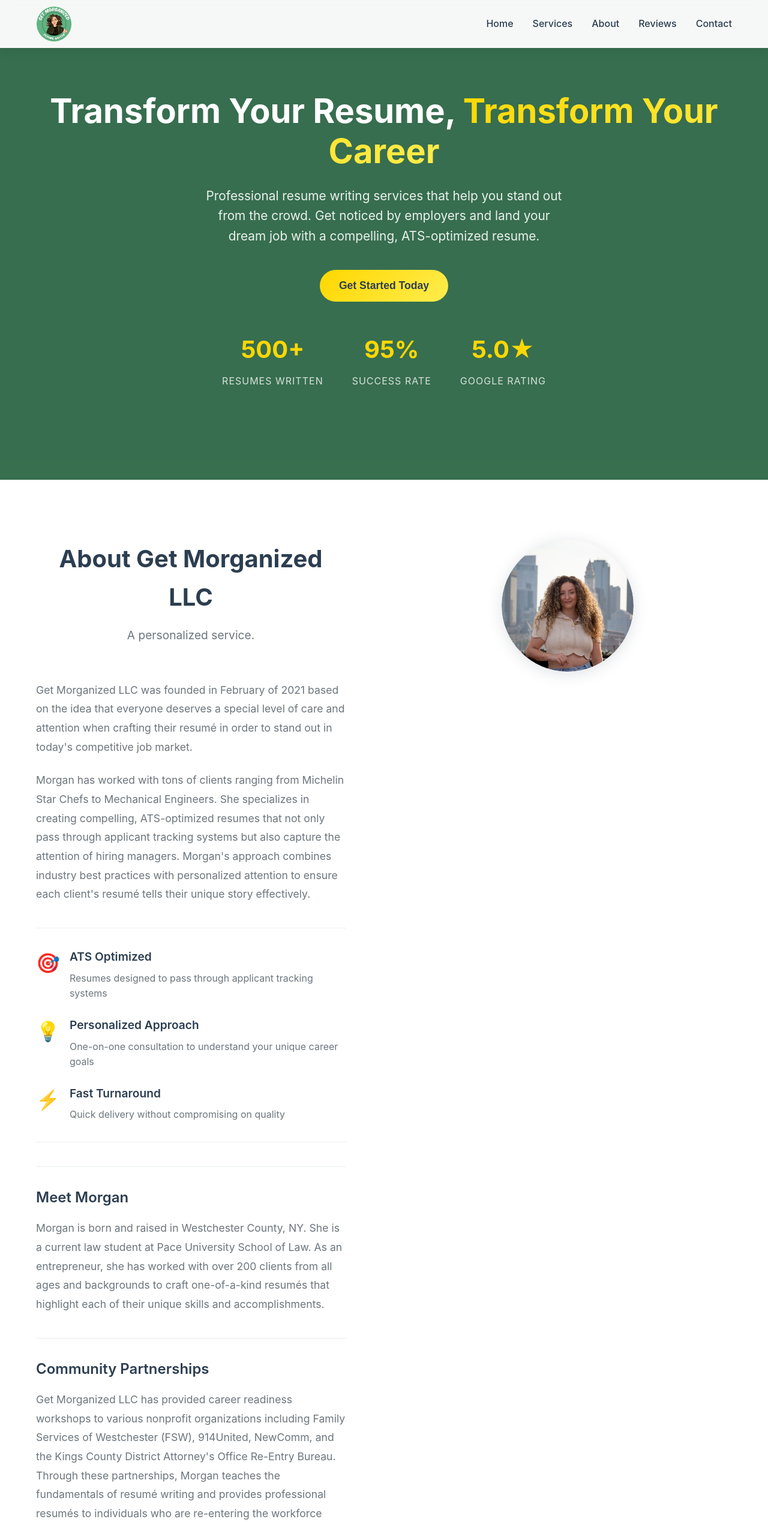
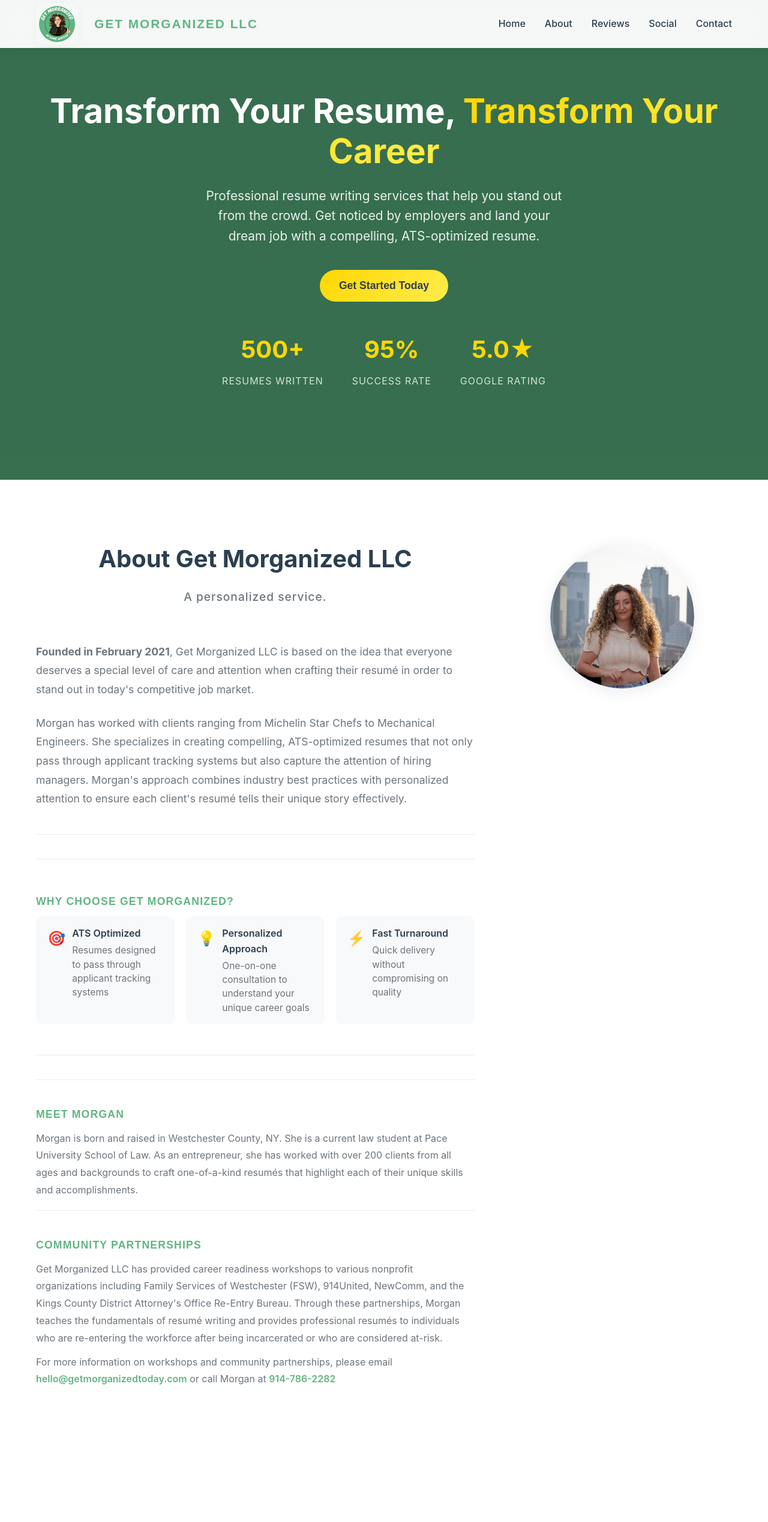
Before and after one commit to CydVilla/get-morganized, a React (Create React App) app: page / in a window 1280 px wide. Shown: the top 2538 px of the page at 60% size. Built offline with nearby package versions, Linux system fonts and the light colour scheme.

Commit message:
Refactor About and Footer components: enhance layout with flexbox, update styles for better responsiveness, and improve content structure for clarity

```diff
--- a/src/components/About.css
+++ b/src/components/About.css
@@ -4,14 +4,16 @@
 }
 
 .about-content {
-  display: grid;
-  grid-template-columns: 1fr 1fr;
-  gap: 4rem;
-  align-items: start;
+  display: flex;
+  gap: 2.5rem;
+  align-items: flex-start;
+  flex-wrap: wrap;
 }
 
 .about-text {
-  padding-right: 2rem;
+  flex: 2;
+  min-width: 300px;
+  padding-right: 1.5rem;
 }
 
 .about-description p {
@@ -29,10 +31,14 @@
 }
 
 .feature {
+  background: #f8f9fa;
+  border-radius: 10px;
+  padding: 1rem 1.2rem;
   display: flex;
   align-items: flex-start;
-  margin-bottom: 1.5rem;
-  gap: 1rem;
+  gap: 0.7rem;
+  min-width: 180px;
+  flex: 1 1 180px;
 }
 
 .feature:last-child {
@@ -40,66 +46,39 @@
 }
 
 .feature-icon {
-  font-size: 2rem;
+  font-size: 1.5rem;
   flex-shrink: 0;
+  margin-top: 0.1rem;
 }
 
 .feature-text h4 {
-  font-size: 1.2rem;
+  font-size: 1rem;
   font-weight: 600;
   color: #2c3e50;
-  margin-bottom: 0.5rem;
+  margin-bottom: 0.2rem;
 }
 
 .feature-text p {
-  font-size: 1rem;
+  font-size: 0.97rem;
   color: #6c757d;
   margin: 0;
-  line-height: 1.6;
+  line-height: 1.5;
 }
 
-.meet-morgan {
-  margin-top: 2.5rem;
-  padding-top: 2rem;
+.meet-morgan, .community-partnerships {
+  margin-top: 1.2rem;
+  padding-top: 1.2rem;
   border-top: 1px solid #e9ecef;
 }
 
-.meet-morgan h3 {
-  font-size: 1.5rem;
-  font-weight: 600;
-  color: #2c3e50;
-  margin-bottom: 1rem;
-}
-
-.meet-morgan p {
-  font-size: 1.1rem;
-  line-height: 1.8;
+.meet-morgan p, .community-partnerships p {
+  font-size: 1rem;
   color: #6c757d;
-  margin-bottom: 0;
-}
-
-.community-partnerships {
-  margin-top: 2.5rem;
-  padding-top: 2rem;
-  border-top: 1px solid #e9ecef;
-}
-
-.community-partnerships h3 {
-  font-size: 1.5rem;
-  font-weight: 600;
-  color: #2c3e50;
-  margin-bottom: 1rem;
-}
-
-.community-partnerships p {
-  font-size: 1.1rem;
-  line-height: 1.8;
-  color: #6c757d;
-  margin-bottom: 1rem;
+  margin-bottom: 0.7rem;
 }
 
 .community-partnerships a {
-  color: #667eea;
+  color: #60b583;
   text-decoration: none;
   font-weight: 600;
 }
@@ -109,30 +88,35 @@
 }
 
 .about-image {
+  flex: 1;
+  min-width: 260px;
   display: flex;
   justify-content: center;
   align-items: flex-start;
+  margin-top: 0.5rem;
   position: sticky;
   top: 100px;
+  z-index: 1;
 }
 
 .headshot-container {
-  width: 220px;
-  height: 220px;
+  width: 240px;
+  height: 240px;
   border-radius: 50%;
   overflow: hidden;
-  box-shadow: 0 4px 24px rgba(44, 62, 80, 0.15);
+  box-shadow: 0 4px 24px rgba(44, 62, 80, 0.10);
   display: flex;
   align-items: center;
   justify-content: center;
   background: #f8f9fa;
+  margin-bottom: 1.5rem;
 }
 
 .headshot-img {
   width: 100%;
   height: 100%;
   object-fit: cover;
-  object-position: 50% 30%; /* Adjust to zoom in on face */
+  object-position: 50% 30%;
   border-radius: 50%;
   display: block;
 }
@@ -142,34 +126,57 @@
   opacity: 0.7;
 }
 
-@media (max-width: 768px) {
-  .about {
-    padding: 60px 0;
+.about-tagline {
+  font-size: 1.1rem;
+  color: #60b583;
+  font-weight: 500;
+  margin-bottom: 1.2rem;
+  letter-spacing: 1px;
+}
+
+.about-block {
+  margin-bottom: 1.2rem;
+  border-bottom: 1px solid #e9ecef;
+  padding-bottom: 1.2rem;
+}
+
+.about-subheading {
+  font-size: 1.1rem;
+  color: #60b583;
+  font-family: 'Komika Axis', Arial, sans-serif;
+  text-transform: uppercase;
+  letter-spacing: 1.2px;
+  margin: 1.5rem 0 0.7rem 0;
+  font-weight: 600;
+}
+
+.feature-list {
+  display: flex;
+  gap: 1.2rem;
+  flex-wrap: wrap;
+  margin-bottom: 1.2rem;
+}
+
+@media (max-width: 900px) {
+  .about-content {
+    flex-direction: column;
+    gap: 1.5rem;
   }
-
-  .about-content {
-    grid-template-columns: 1fr;
-    gap: 2rem;
-  }
-
   .about-text {
     padding-right: 0;
   }
-
   .about-image {
     position: static;
-    order: -1;
+    margin-top: 0;
+    margin-bottom: 1.5rem;
   }
-
   .headshot-container {
-    width: 180px;
-    height: 180px;
+    width: 160px;
+    height: 160px;
   }
-
   .about-description p {
     font-size: 1rem;
   }
-
   .meet-morgan,
   .community-partnerships {
     margin-top: 2rem;
--- a/src/components/About.tsx
+++ b/src/components/About.tsx
@@ -9,19 +9,20 @@ const About: React.FC = () => {
           <div className="about-text">
             <div className="section-header">
               <h2>About Get Morganized LLC</h2>
-              <p>A personalized service.</p>
+              <p className="about-tagline">A personalized service.</p>
             </div>
-
             <div className="about-description">
+              <div className="about-block">
                 <p>
-                Get Morganized LLC was founded in February of 2021 based on the idea that everyone deserves a special level of care and attention when crafting their resumé in order to stand out in today's competitive job market.
+                  <strong>Founded in February 2021</strong>, Get Morganized LLC is based on the idea that everyone deserves a special level of care and attention when crafting their resumé in order to stand out in today's competitive job market.
                 </p>
-
                 <p>
-                Morgan has worked with tons of clients ranging from Michelin Star Chefs to Mechanical Engineers. She specializes in creating compelling, ATS-optimized resumes that not only pass through applicant tracking systems but also capture the attention of hiring managers. Morgan's approach combines industry best practices with personalized attention to ensure each client's resumé tells their unique story effectively.
+                  Morgan has worked with clients ranging from Michelin Star Chefs to Mechanical Engineers. She specializes in creating compelling, ATS-optimized resumes that not only pass through applicant tracking systems but also capture the attention of hiring managers. Morgan's approach combines industry best practices with personalized attention to ensure each client's resumé tells their unique story effectively.
                 </p>
-
+              </div>
               <div className="about-features">
+                <h3 className="about-subheading">Why Choose Get Morganized?</h3>
+                <div className="feature-list">
                   <div className="feature">
                     <div className="feature-icon">🎯</div>
                     <div className="feature-text">
@@ -29,7 +30,6 @@ const About: React.FC = () => {
                       <p>Resumes designed to pass through applicant tracking systems</p>
                     </div>
                   </div>
-
                   <div className="feature">
                     <div className="feature-icon">💡</div>
                     <div className="feature-text">
@@ -37,7 +37,6 @@ const About: React.FC = () => {
                       <p>One-on-one consultation to understand your unique career goals</p>
                     </div>
                   </div>
-
                   <div className="feature">
                     <div className="feature-icon">⚡</div>
                     <div className="feature-text">
@@ -46,16 +45,15 @@ const About: React.FC = () => {
                     </div>
                   </div>
                 </div>
-
+              </div>
               <div className="meet-morgan">
-                <h3>Meet Morgan</h3>
+                <h3 className="about-subheading">Meet Morgan</h3>
                 <p>
                   Morgan is born and raised in Westchester County, NY. She is a current law student at Pace University School of Law. As an entrepreneur, she has worked with over 200 clients from all ages and backgrounds to craft one-of-a-kind resumés that highlight each of their unique skills and accomplishments.
                 </p>
               </div>
-
               <div className="community-partnerships">
-                <h3>Community Partnerships</h3>
+                <h3 className="about-subheading">Community Partnerships</h3>
                 <p>
                   Get Morganized LLC has provided career readiness workshops to various nonprofit organizations including Family Services of Westchester (FSW), 914United, NewComm, and the Kings County District Attorney's Office Re-Entry Bureau. Through these partnerships, Morgan teaches the fundamentals of resumé writing and provides professional resumés to individuals who are re-entering the workforce after being incarcerated or who are considered at-risk.
                 </p>
@@ -65,7 +63,6 @@ const About: React.FC = () => {
               </div>
             </div>
           </div>
-
           <div className="about-image">
             <div className="headshot-container">
               <img src={`${process.env.PUBLIC_URL}/headshot.jpeg`} alt="Morgan's Professional Headshot" className="headshot-img" />
--- a/src/components/Footer.tsx
+++ b/src/components/Footer.tsx
@@ -4,64 +4,30 @@ import './Footer.css';
 const Footer: React.FC = () => {
   return (
     <footer className="footer">
-      <div className="container">
-        <div className="footer-content">
-          <div className="footer-section">
-            <h3>Get Morganized</h3>
-            <p>
-              Professional resume writing services to help you stand out in today's competitive job market.
-              Transform your career with our expert guidance.
-            </p>
-            <div className="social-links">
-              <a href="https://facebook.com" target="_blank" rel="noopener noreferrer" aria-label="Facebook">
-                <span>📘</span>
-              </a>
-              <a href="https://instagram.com" target="_blank" rel="noopener noreferrer" aria-label="Instagram">
-                <span>📷</span>
-              </a>
-              <a href="https://linkedin.com" target="_blank" rel="noopener noreferrer" aria-label="LinkedIn">
-                <span>💼</span>
-              </a>
-            </div>
+      <div className="container footer-flex">
+        <div className="footer-main">
+          <div className="footer-brand">
+            <span className="footer-logo-text">GET MORGANIZED LLC</span>
+            <p className="footer-tagline">Professional resume writing services to help you stand out in today's competitive job market.</p>
           </div>
-
-          <div className="footer-section">
-            <h4>Services</h4>
-            <ul>
-              <li><a href="#services">Professional Resume Writing</a></li>
-              <li><a href="#services">Cover Letter Writing</a></li>
-              <li><a href="#services">LinkedIn Profile Optimization</a></li>
-              <li><a href="#services">Resume Review & Critique</a></li>
-            </ul>
+          <div className="footer-contact">
+            <p><span role="img" aria-label="phone">📞</span> <a href="tel:914-786-2282">914-786-2282</a></p>
+            <p><span role="img" aria-label="email">✉️</span> <a href="mailto:info@getmorganizedtoday.com">info@getmorganizedtoday.com</a></p>
+            <p><span role="img" aria-label="location">📍</span> Greater New York City Area</p>
           </div>
-
-          <div className="footer-section">
-            <h4>Quick Links</h4>
-            <ul>
-              <li><a href="#home">Home</a></li>
-              <li><a href="#about">About Us</a></li>
-              <li><a href="#reviews">Reviews</a></li>
-              <li><a href="#contact">Contact</a></li>
-            </ul>
-          </div>
-
-          <div className="footer-section">
-            <h4>Contact Info</h4>
-            <div className="contact-info">
-              <p>📞 914-786-2282</p>
-              <p>✉️ info@getmorganizedtoday.com</p>
-              <p>📍 Greater New York City Area</p>
-            </div>
+          <div className="footer-social">
+            <a href="https://facebook.com" target="_blank" rel="noopener noreferrer" aria-label="Facebook"><span>📘</span></a>
+            <a href="https://instagram.com" target="_blank" rel="noopener noreferrer" aria-label="Instagram"><span>📷</span></a>
+            <a href="https://linkedin.com" target="_blank" rel="noopener noreferrer" aria-label="LinkedIn"><span>💼</span></a>
           </div>
         </div>
-
+        <div className="footer-links-row">
+          <a href="#about">About</a>
+          <a href="#reviews">Reviews</a>
+        </div>
         <div className="footer-bottom">
           <div className="footer-bottom-content">
-            <p>&copy; 2024 Get Morganized LLC. All rights reserved.</p>
-            <div className="footer-links">
-              <a href="/privacy">Privacy Policy</a>
-              <a href="/terms">Terms of Service</a>
-            </div>
+            <span className="footer-copyright">&copy; {new Date().getFullYear()} Get Morganized LLC. All rights reserved.</span>
           </div>
         </div>
       </div>
--- a/src/components/Header.css
+++ b/src/components/Header.css
@@ -19,11 +19,40 @@
   height: 80px;
 }
 
+.logo-area {
+  display: flex;
+  align-items: center;
+  gap: 1.2rem;
+}
+
 .logo-img {
   height: 60px;
   width: auto;
   display: block;
   max-width: 200px;
+}
+
+.logo-img.prominent {
+  height: 70px;
+  width: auto;
+  display: block;
+  margin-right: 0.5rem;
+  box-shadow: 0 2px 12px rgba(96, 181, 131, 0.08);
+  border-radius: 12px;
+  padding: 4px;
+}
+
+.navbar-title {
+  font-family: 'Komika Axis', Arial, sans-serif !important;
+  color: #60b583 !important;
+  text-transform: uppercase !important;
+  letter-spacing: 2px !important;
+  font-size: 1.3rem;
+  font-weight: 700;
+  line-height: 1.1;
+  margin-top: 2px;
+  margin-bottom: 2px;
+  white-space: nowrap;
 }
 
 .nav-list {
@@ -116,3 +145,13 @@
     border-bottom: none;
   }
 }
+
+@media (max-width: 600px) {
+  .logo-img.prominent {
+    height: 48px;
+  }
+  .navbar-title {
+    font-size: 1rem;
+    letter-spacing: 1px;
+  }
+}
--- a/src/components/Header.tsx
+++ b/src/components/Header.tsx
@@ -11,20 +11,19 @@ const Header: React.FC = () => {
   return (
     <header className="header">
       <div className="header-container">
-        <div className="logo">
-          <img src={`${process.env.PUBLIC_URL}/logo-morganized.png`} alt="Get Morganized Logo" className="logo-img" />
+        <div className="logo-area">
+          <img src={`${process.env.PUBLIC_URL}/logo-morganized.png`} alt="Get Morganized Logo" className="logo-img prominent" />
+          <span className="navbar-title">GET MORGANIZED LLC</span>
         </div>
-
         <nav className={`nav ${isMenuOpen ? 'nav-open' : ''}`}>
           <ul className="nav-list">
             <li><a href="#home" onClick={() => setIsMenuOpen(false)}>Home</a></li>
-            <li><a href="#services" onClick={() => setIsMenuOpen(false)}>Services</a></li>
             <li><a href="#about" onClick={() => setIsMenuOpen(false)}>About</a></li>
             <li><a href="#reviews" onClick={() => setIsMenuOpen(false)}>Reviews</a></li>
+            <li><a href="#instagram">Social</a></li>
             <li><a href="#contact" onClick={() => setIsMenuOpen(false)}>Contact</a></li>
           </ul>
         </nav>
-
         <div className="mobile-menu-toggle" onClick={toggleMenu}>
           <span></span>
           <span></span>
--- a/src/components/InstagramFeed.tsx
+++ b/src/components/InstagramFeed.tsx
@@ -17,7 +17,9 @@ const InstagramFeed: React.FC = () => {
         <div className="section-header">
           <h2>Follow Us on Instagram</h2>
         </div>
-        <div className="elfsight-app-3e74aa70-a0c7-4f20-be7d-958837213359" data-elfsight-app-lazy></div>
+        <div style={{ display: 'flex', justifyContent: 'center', marginTop: 32 }}>
+          <div className="elfsight-app-3e74aa70-a0c7-4f20-be7d-958837213359" data-elfsight-app-lazy></div>
+        </div>
       </div>
     </section>
   );
```
Also changed, not shown: src/components/Footer.css (+131 -10 lines). Lines whose indentation alone changed are shown as unchanged.
